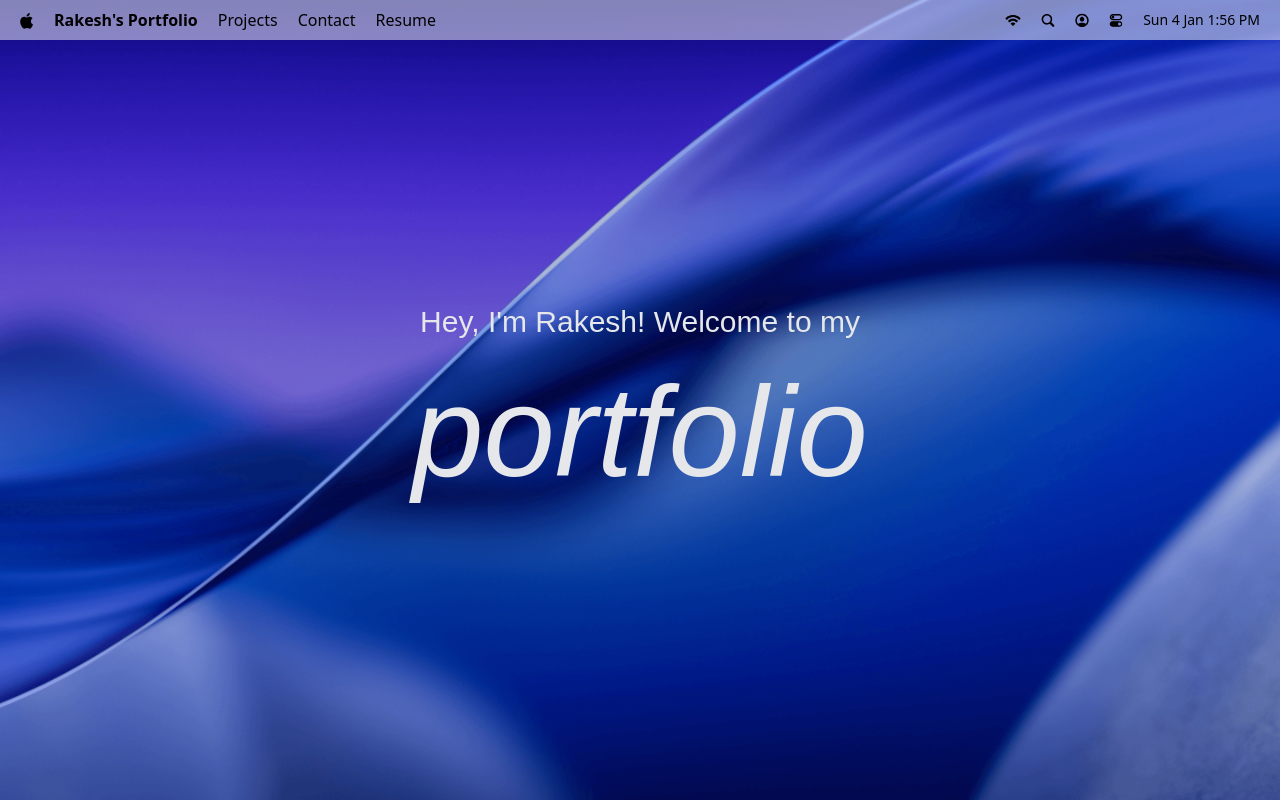
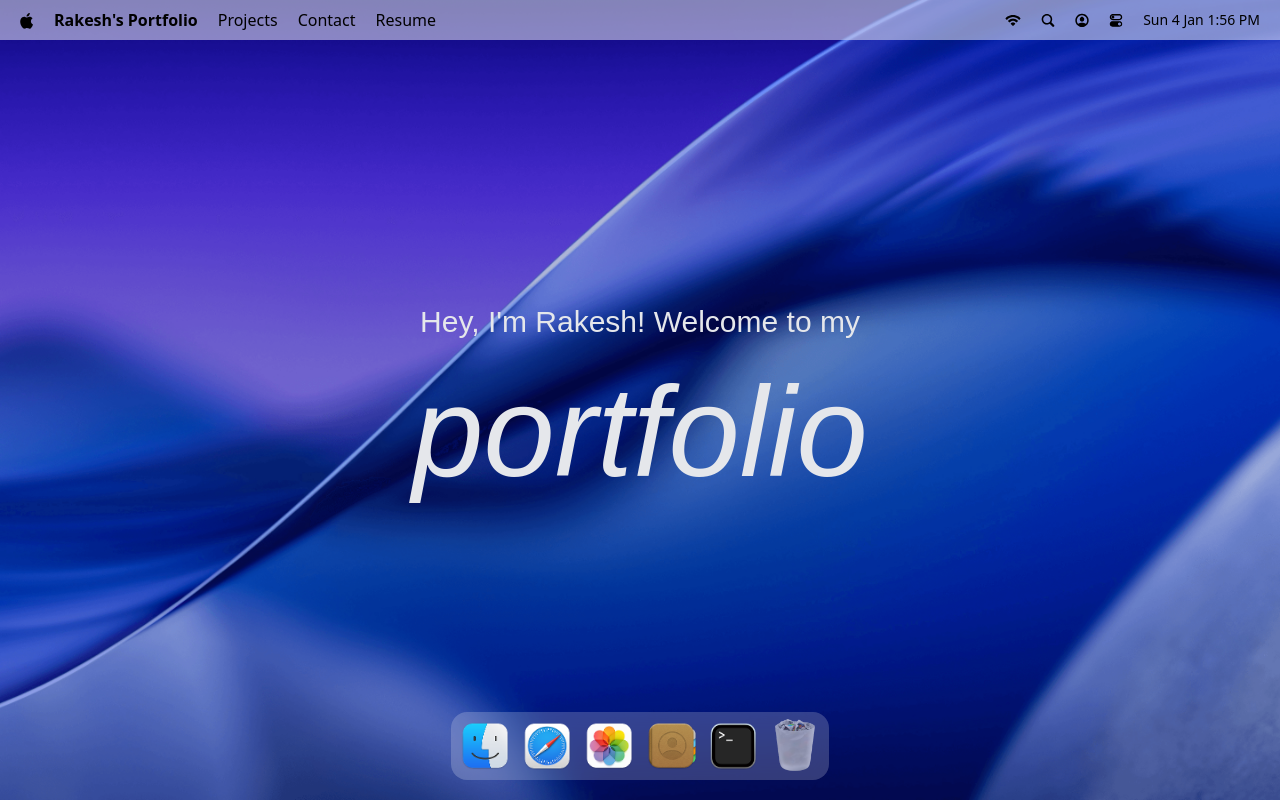
Before and after one commit to rakesh-sangode/my-portfolio, a React (Vite) app: page / in a window 1280 px wide. Built offline with nearby package versions, Linux system fonts and the light colour scheme; a web font is replaced by a local one.

Commit message:
implement dock presention

```diff
--- a/package.json
+++ b/package.json
@@ -17,6 +17,7 @@
     "lucide-react": "^0.562.0",
     "react": "^19.2.0",
     "react-dom": "^19.2.0",
+    "react-tooltip": "^5.30.0",
     "tailwindcss": "^4.1.18"
   },
   "devDependencies": {
--- a/src/App.jsx
+++ b/src/App.jsx
@@ -1,4 +1,4 @@
-import { Navbar, Welcome } from '#components';
+import { Navbar, Welcome, Dock } from '#components';
 import React from 'react';
 
 const App = () => {
@@ -6,6 +6,7 @@ const App = () => {
 		<main>
 			<Navbar />
 			<Welcome />
+			<Dock />
 		</main>
 	);
 };
--- /dev/null
+++ b/src/components/Dock.jsx
@@ -0,0 +1,104 @@
+import { dockApps } from '#constants';
+import gsap from 'gsap';
+import { useGSAP } from '@gsap/react';
+import React, { useRef } from 'react';
+import { Tooltip } from 'react-tooltip';
+
+const Dock = () => {
+	const dockRef = useRef(null);
+
+	useGSAP(() => {
+		const dock = dockRef.current;
+		if (!dock) return;
+
+		const icons = dock.querySelectorAll('.dock-icon');
+
+		const animateIcons = (mouseX) => {
+			const { left } = dock.getBoundingClientRect();
+
+			icons.forEach((icon) => {
+				const { left: iconLeft, width } = icon.getBoundingClientRect();
+				const center = iconLeft - left + width / 2;
+				const distance = Math.abs(mouseX - center);
+				const intensity = Math.exp(-(distance ** 2.5) / 20000);
+
+				gsap.to(icon, {
+					scale: 1 + 0.25 * intensity,
+					y: -15 * intensity,
+					duration: 0.2,
+					ease: 'power2.out',
+				});
+			});
+		};
+
+		const handleMouseMove = (e) => {
+			const { left } = dock.getBoundingClientRect();
+			animateIcons(e.clientX - left);
+		};
+
+		const resetIcons = () => {
+			icons.forEach((icon) => {
+				gsap.to(icon, {
+					scale: 1,
+					y: 0,
+					duration: 0.3,
+					ease: 'power1.out',
+				});
+			});
+		};
+
+		const handleMouseLeave = () => {
+			resetIcons();
+		};
+
+		dock.addEventListener('mousemove', handleMouseMove);
+		dock.addEventListener('mouseleave', handleMouseLeave);
+		return () => {
+			dock.removeEventListener('mousemove', handleMouseMove);
+			dock.removeEventListener('mouseleave', handleMouseLeave);
+		};
+	}, []);
+
+	const toggleApp = (app) => {};
+
+	return (
+		<section id="dock">
+			<div
+				ref={dockRef}
+				className="dock-container"
+			>
+				{dockApps.map(({ id, name, icon, canOpen }) => (
+					<div
+						key={id}
+						className="relative flex justify-center"
+					>
+						<button
+							className="dock-icon"
+							type="button"
+							aria-label={name}
+							data-tooltip-id="dock-tooltip"
+							data-tooltip-content={name}
+							data-tooltip-delay-show={150}
+							disabled={!canOpen}
+							onClick={() => toggleApp({ id, canOpen })}
+						>
+							<img
+								src={`/images/${icon}`}
+								alt={name}
+								loading="lazy"
+								className={canOpen ? '' : 'opacity-60'}
+							/>
+						</button>
+					</div>
+				))}
+				<Tooltip
+					id="dock-tooltip"
+					place="top"
+					className="tooltip"
+				/>
+			</div>
+		</section>
+	);
+};
+
+export default Dock;
--- a/src/components/index.js
+++ b/src/components/index.js
@@ -1,4 +1,5 @@
-import Navbar from './Navbar';
-import Welcome from './Welcome';
+import Navbar from '#components/Navbar';
+import Welcome from '#components/Welcome';
+import Dock from '#components/Dock';
 
-export { Navbar, Welcome };
+export { Navbar, Welcome, Dock };
```
Also changed, not shown: 1 other file (tests, documents, lock files or other folders).
